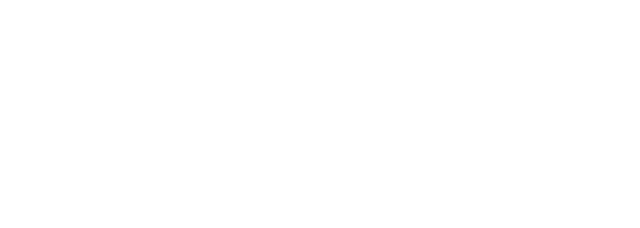
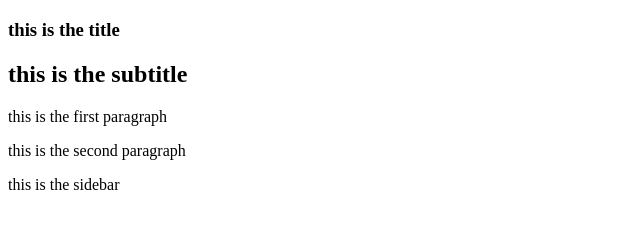
Before and after one commit to mmjobst/Plant-a-Tree, a plain HTML site: page frontend/index.html in a window 1280 px wide. Shown: the whole page, without its empty margins (0-640 px from the left). Drawn offline with Linux system fonts and the light colour scheme.

Commit message:
assignment 1

```diff
--- a/frontend/index.html
+++ b/frontend/index.html
@@ -7,6 +7,18 @@
 	<title>This is FRONTEND</title>
 </head>
 <body>
-	<div id="root"></div>
+	<div id="root">
+		<section>
+			<article>
+				<header>
+					<h1>this is the title</h1>
+					<h2>this is the subtitle</h2>
+				</header>
+				<p>this is the first paragraph</p>
+				<p>this is the second paragraph</p>
+			</article>
+		</section>
+		<aside>this is the sidebar</aside>
+	</div>
 </body>
 </html>
```
